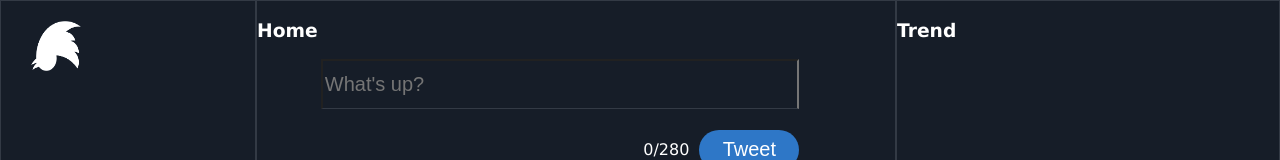
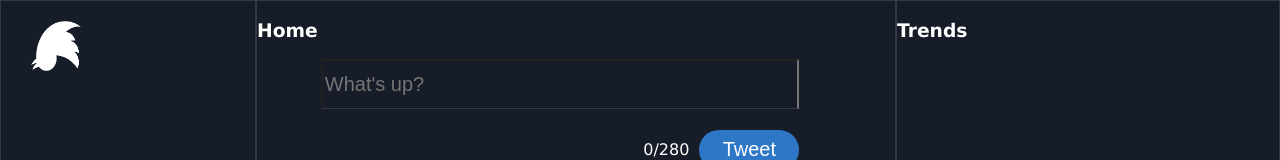
Before and after one commit to syu99/Frontend-Hackatweet, a Next.js app: page / in a window 1280 px wide. Shown: the top 160 px of the page. Built offline with nearby package versions, Linux system fonts and the light colour scheme.

Commit message:
trend commenté

```diff
--- a/components/Home.js
+++ b/components/Home.js
@@ -10,8 +10,23 @@ function Home() {
   const [tweet, setTweet] = useState("");
   let nbrChar = tweet.length;
 
+  // User
   let firstName = "firstName";
   let userName = "userName";
+
+  // Trends
+  // function TweetCounter(props) {
+  //   const [count, setCount] = useState(0);
+
+  //   const handleTweetSend = (hashtag) => {
+  //     if (hashtag === props.hashtag) {
+  //       setCount((prevCount) => prevCount + 1);
+  //     }
+  //   };
+
+  //   const handleTweetDelete = () => {
+  //     setCount(0);
+  //   };
 
   return (
     <div>
@@ -63,7 +78,12 @@ function Home() {
           </div>
         </div>
         <div className={styles.hashtag}>
-          <h3>Trend</h3>
+          <h3>Trends</h3>
+        </div>
+        <div>
+          {/* <div>Hashtag : {props.hashtag}</div>
+            <div>Nombre de tweets : {count}</div>
+            <button onClick={handleTweetDelete}>Supprimer</button> */}
         </div>
       </div>
     </div>
```
